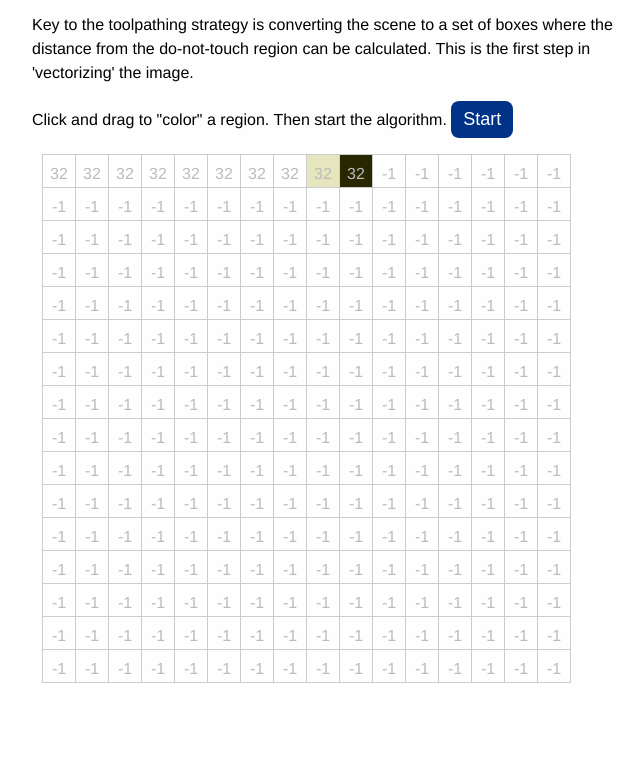
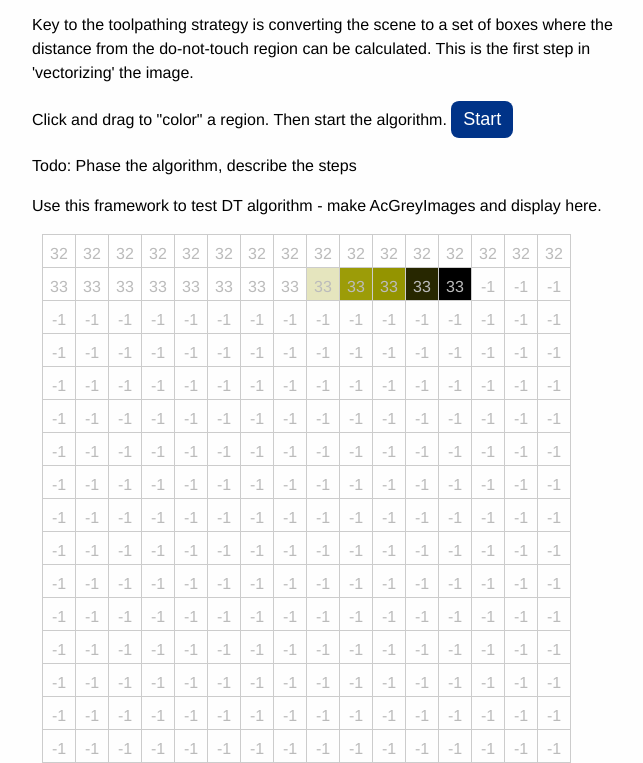
Before and after one commit to AlanCramer/WebCAM, a plain HTML site: page doc-dist-trf.html in a window 1280 px wide. Both pictures are taken after a click on the button "Start". Shown: the part 94-857 px from the top of the page, without its empty margins (308-951 px from the left). Before the commit the page ends 800 px from the top, so only its background shows below. Drawn offline with Linux system fonts and the light colour scheme.

Commit message:
resolution details, eg toolpath px per in, docs to dist trf

```diff
--- a/css/style1.css
+++ b/css/style1.css
@@ -87,6 +87,7 @@ button{
     z-index: 1;
     border:1px solid red;
     margin-left:10px;
+    image-rendering: pixelated;
 //    width:300px;
 //    height: 300px;
 }
@@ -95,6 +96,7 @@ button{
     z-index: 2;
     border:1px solid blue;
     margin-left:10px;
+        image-rendering: pixelated;
 //    width:300px;
 //    height:300px;
 
--- a/doc-dist-trf.html
+++ b/doc-dist-trf.html
@@ -67,6 +67,11 @@
         <button onclick="OnStart()" >Start</button>
 
         <p>
+        Todo: Phase the algorithm, describe the steps
+        <p>
+        Use this framework to test DT algorithm - make AcGreyImages and display here.
+
+        <p>
         <div id="px-container"></div>
 
     <script>
@@ -129,16 +134,18 @@
 
         function updateElem(id, val) {
 
+            var clr = (+val === 0) ? "#009" : "#fff";
+
             var svg = d3.select("#svg" + id)
                 .datum(val)
                 .transition()
-                .delay(function(d, i) { return id*300; })
+                .delay(function(d, i) { return id*100; })
                 .style("background", "#990")
                 .transition()
-                .style("background", "#fff")
+                .style("background", clr)
                 ;
 
-            svg.select("text").transition().delay(function(d, i) { return id*300; }).text(val);
+            svg.select("text").transition().delay(function(d, i) { return id*100; }).text(val);
         }
 
         function OnStart() {
@@ -147,7 +154,10 @@
             var outArr = data.map(function(obj) { return obj.val} ) ;
             var g = {
                 data: outArr,
-                width: gridW
+                width: gridW,
+                getAt: function(x,y) {
+                    return this.data[this.width*y + x];
+                }
             };
 
             inArr.width = gridW;
@@ -168,15 +178,70 @@
 
                 g.data[i] = (inArr.getAt(i, 0) === 0) ? 0 : maxGVal;
                 updateElem(i, g.data[i]);
-//                for (j = 1; j < n; j += 1) {
-//                    g.data[j * g.width + i] = (inGreyImg.getAt(i, j) === 0) ? 0 : 1 + g.getAt(i, j - 1);
-//                }
-//
-//                for (j = n - 1; j >= 0; j -= 1) {
-//                    if (g.getAt(i, j+1) < g.getAt(i,j)) {
-//                        g.data[j * g.width + i] = 1 + g.getAt(i, j + 1);
-//                    }
-//                }
+                for (j = 1; j < n; j += 1) {
+                    g.data[j * g.width + i] = (inArr.getAt(i, j) === 0) ? 0 : 1 + g.getAt(i, j - 1);
+                    updateElem(j*g.width + i, g.data[j * g.width + i]);
+                }
+
+                for (j = n - 1; j >= 0; j -= 1) {
+                    if (g.getAt(i, j+1) < g.getAt(i,j)) {
+                        g.data[j * g.width + i] = 1 + g.getAt(i, j + 1);
+                        updateElem(j*g.width + i, g.data[j * g.width + i]);
+                    }
+                }
+            }
+
+            function Sep(G, y, i, u) {
+
+                "use strict";
+                return Math.floor((u * u - i * i + G.getAt(u, y) * G.getAt(u, y) - G.getAt(i, y) * G.getAt(i, y)) / (2 * (u - i)));
+            }
+
+            // f using EDT is: f(x, i) = (x-i)^2 + g(i)^2
+            //int EDT_f(const AcImage& G, unsigned int y, int x, int i)
+            function EDT_f(G, y, x, i) {
+
+                "use strict";
+                return (x - i) * (x - i) + G.getAt(i, y) * G.getAt(i, y);
+            }
+
+
+            for (j = 0; j < n; ++j) {
+                q = 0;
+                s = [];
+                t = [];
+
+                s[0] = 0;
+                t[0] = 0;
+
+                for (u = 1; u < m; ++u) {
+                    while (q >=0 && EDT_f(g, j, t[q], s[q]) > EDT_f(g, j, t[q], u)) {
+                        --q;
+                    }
+
+                    if (q < 0) {
+                        q = 0;
+                        s[0] = u;
+                    }
+                    else {
+                        w = 1 + Sep(g, j, s[q], u);
+                        if (w < m) {
+                            ++q;
+                            s[q] = u;
+                            t[q] = w;
+                        }
+                    }
+                }
+
+                for (u = m; u >=0; --u) {
+                    //dt(u, j) = ...
+                    // todo - how to encapsulate  the lhs?
+                    g.data[j*g.width + u] = EDT_f(g, j, u, s[q]);
+                    //updateElem(j*g.width + u, Math.sqrt(g.data[j * g.width + u]).toFixed(1));
+                    if (u === t[q]) {
+                        --q;
+                    }
+                }
             }
         }
 
```
Also changed, not shown: docs.html (+12 -0 lines), index.html (+4 -0 lines), webCAM.js (+22 -4 lines).
